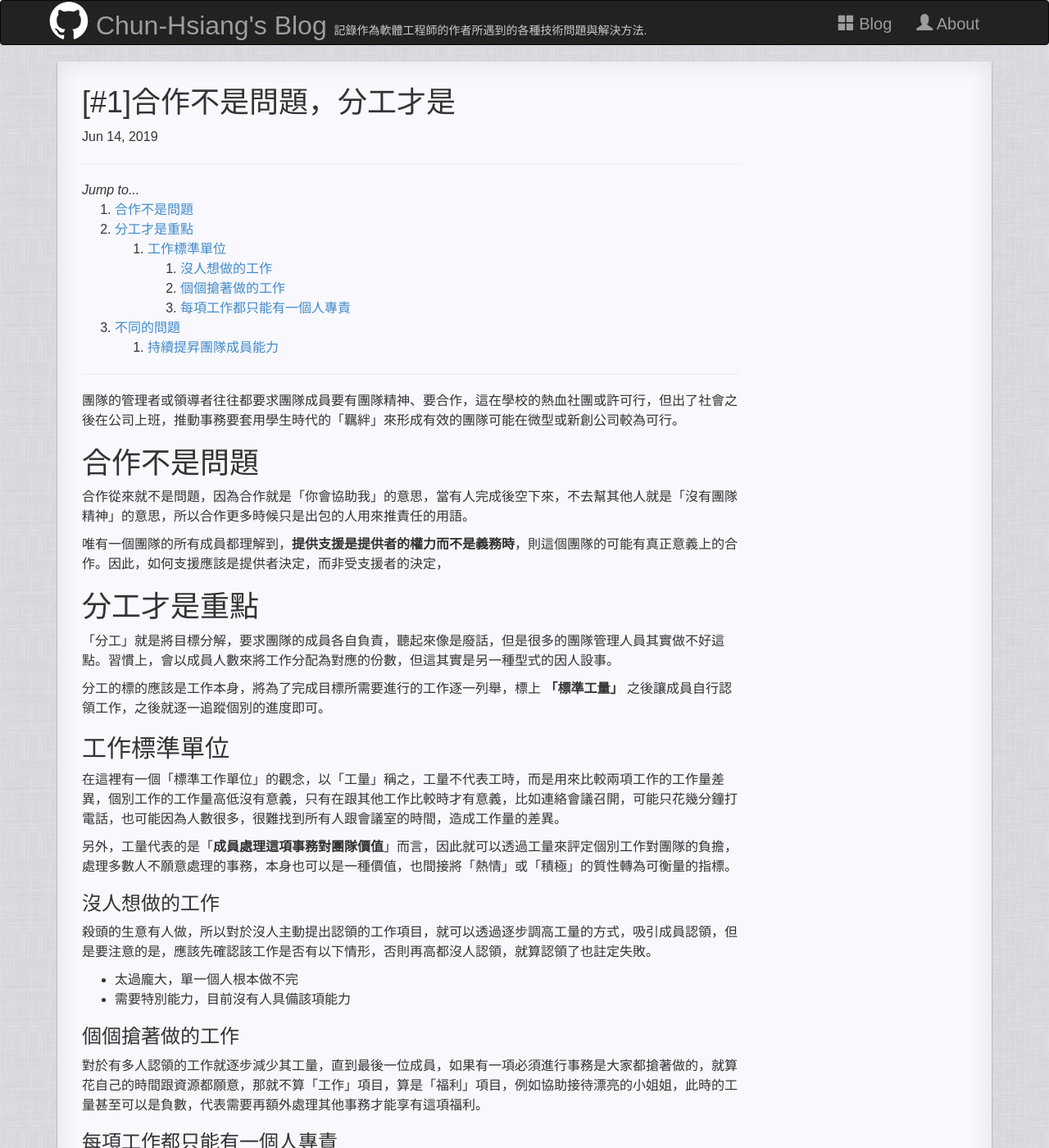
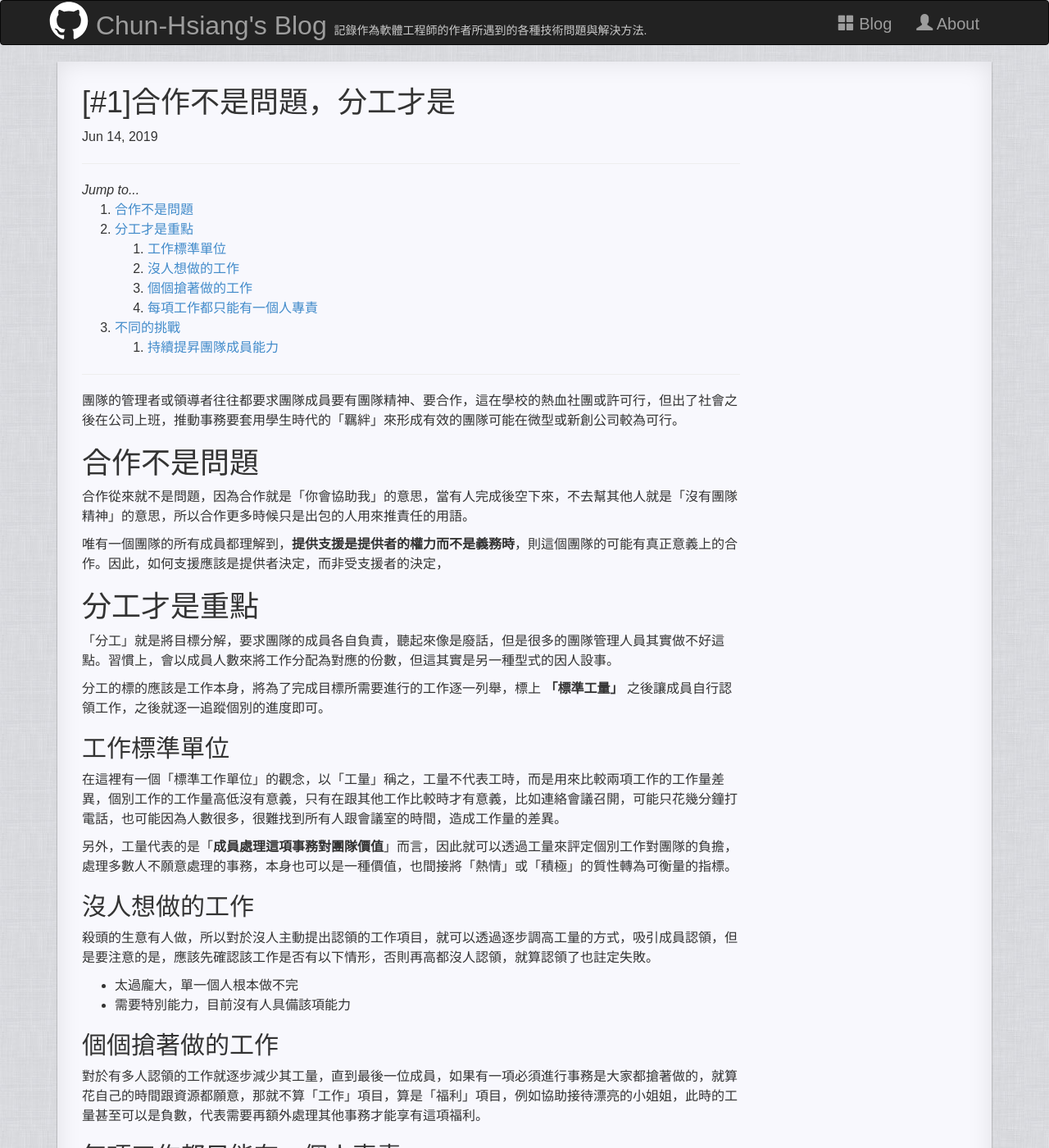
Before and after one commit to No129/No129.github.io, a Jekyll site: the page built from _posts/Metaphysical/2019-06-14-[Metaphysical]-合作不是問題分工才是.md, in a window 1280 px wide and 1400 px high. Shown: the whole window at 82% size. Built offline with Jekyll 4.4.1, drawn with Linux system fonts in a browser that asks for light colours; nearby versions of some CDN libraries.

Commit message:
update post 20190614-1

```diff
--- a/_posts/Metaphysical/2019-06-14-[Metaphysical]-合作不是問題分工才是.md
+++ b/_posts/Metaphysical/2019-06-14-[Metaphysical]-合作不是問題分工才是.md
@@ -24,18 +24,18 @@ last_modified_at: 2019-06-14 23:59:59 UTC+8
 
 另外，工量代表的是「**成員處理這項事務對團隊價值**」而言，因此就可以透過工量來評定個別工作對團隊的負擔，處理多數人不願意處理的事務，本身也可以是一種價值，也間接將「熱情」或「積極」的質性轉為可衡量的指標。
 
-### 沒人想做的工作
+## 沒人想做的工作
 殺頭的生意有人做，所以對於沒人主動提出認領的工作項目，就可以透過逐步調高工量的方式，吸引成員認領，但是要注意的是，應該先確認該工作是否有以下情形，否則再高都沒人認領，就算認領了也註定失敗。
 * 太過龐大，單一個人根本做不完
 * 需要特別能力，目前沒有人具備該項能力
 
-### 個個搶著做的工作
+## 個個搶著做的工作
 對於有多人認領的工作就逐步減少其工量，直到最後一位成員，如果有一項必須進行事務是大家都搶著做的，就算花自己的時間跟資源都願意，那就不算「工作」項目，算是「福利」項目，例如協助接待漂亮的小姐姐，此時的工量甚至可以是負數，代表需要再額外處理其他事務才能享有這項福利。
 
-### 每項工作都只能有一個人專責
+## 每項工作都只能有一個人專責
 習慣上很容易要求一個人以上，兩三個人為一組負責特定工作，但在這個小組中如果沒有就該工作做出同樣嚴僅的分工，那問題就容易從此而生，所以如果有工作是以小組方式交付，則該小組也需要就該工作進行分解並歸到個人。
 
-# 不同的問題
+# 不同的挑戰
 解決問題沒有銀彈，同時也少有只有好處的方案，前述的分工模式當然也會對團隊及領導者有一些要求，否則難以達到好處還可能有問題，不過這些也不算是太不同的問題，都是原本團隊領導者要注意的事務，只是在這個模式下更需要注意。
 
 ## 持續提昇團隊成員能力
```
